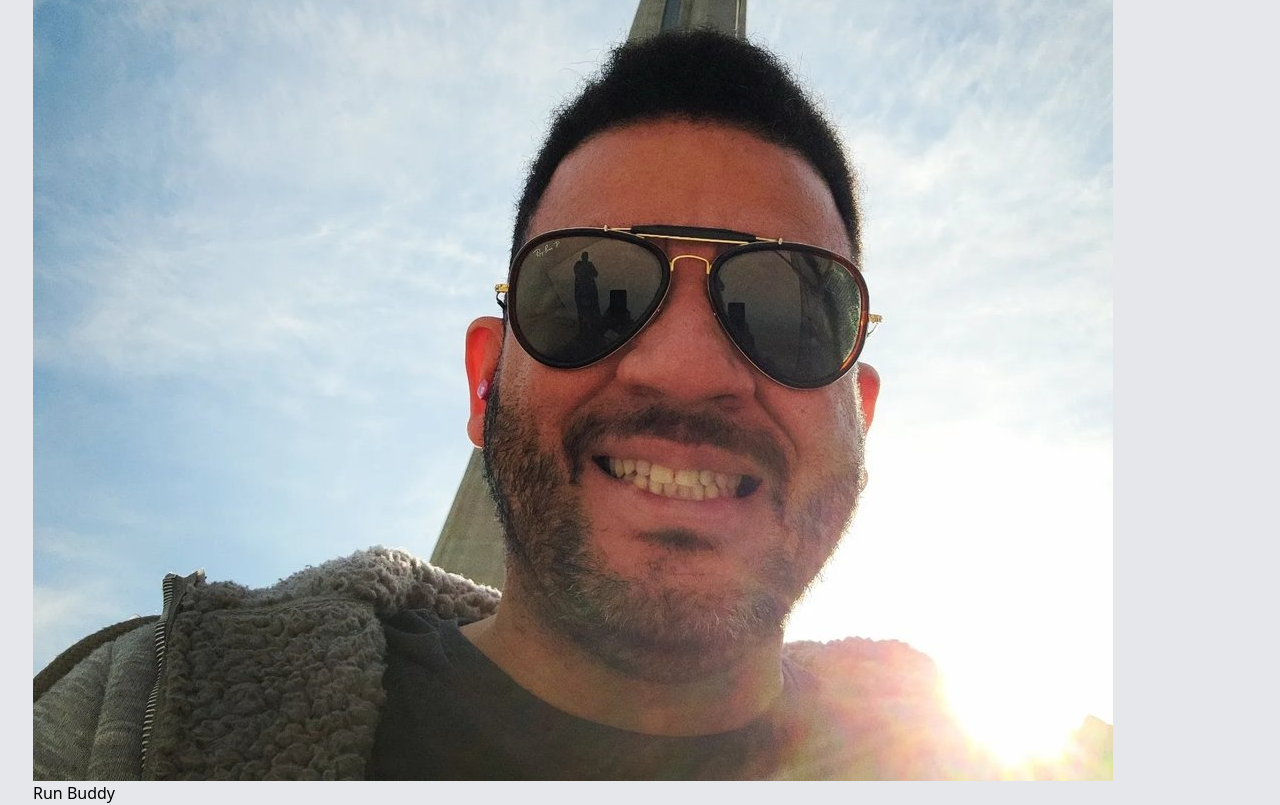
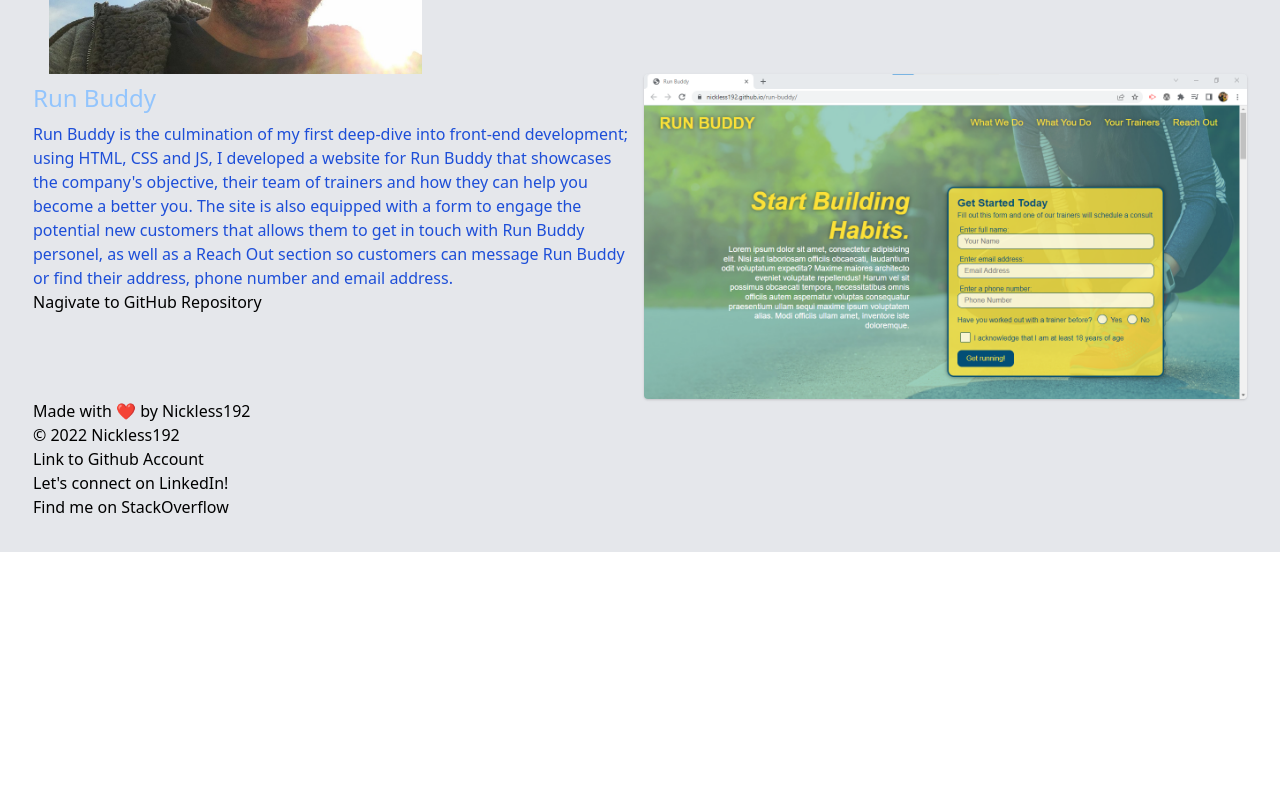
Before and after one commit to nickless192/nickless-react-portfolio, a React (Create React App) app: page / in a window 1280 px wide. Shown: the part 600-1405 px from the top of the page. After the commit the page ends 1152 px from the top, so only its background shows below. Built offline with nearby package versions, Linux system fonts and the light colour scheme.

Commit message:
added styling

```diff
--- a/package.json
+++ b/package.json
@@ -5,6 +5,7 @@
   "homepage": "http://nickless192.github.io/nickless-react-portfolio",
   "dependencies": {
     "@craco/craco": "^6.4.5",
+    "@popperjs/core": "2.9.1",
     "@testing-library/user-event": "^13.5.0",
     "bootstrap": "^5.2.1",
     "postcss-flexbugs-fixes": "^5.0.2",
--- a/src/App.js
+++ b/src/App.js
@@ -51,7 +51,7 @@
 
   const [currentProject, setCurrentProject] = useState(projects[0]);
   return (
-    <div className="container mx-auto bg-gray-200 shadow border p-8 ">
+    <div className="mx-auto bg-gray-200 shadow border p-8 max-w-full h-auto">
       <Header
         projects= {projects}
         currentProject= {currentProject}
--- a/src/components/About/index.js
+++ b/src/components/About/index.js
@@ -30,7 +30,7 @@
                     </li>
                 </ul>
             </div>
-            <div>
+            <div className="w-6/12 sm:w-4/12 px-4">
                 <img src={profileImage} alt="Omar in front of the CN Tower in Toronto" id="profile-pic" />
             </div>
         </section>
--- a/src/components/Navigation/index.js
+++ b/src/components/Navigation/index.js
@@ -2,8 +2,23 @@
 import Dropdown from "react-bootstrap/Dropdown";
 import NavItem from 'react-bootstrap/NavItem';
 import NavLink from 'react-bootstrap/NavLink';
+import { createPopper } from "@popperjs/core";
 
-function Navigation ({currentProject, setCurrentProject, projects, sectionSelected, setSectionSelected}) {
+function Navigation({ currentProject, setCurrentProject, projects, sectionSelected, setSectionSelected }) {
+    // dropdown props
+    const [dropdownPopoverShow, setDropdownPopoverShow] = React.useState(false);
+    const btnDropdownRef = React.createRef();
+    const popoverDropdownRef = React.createRef();
+    const openDropdownPopover = () => {
+        createPopper(btnDropdownRef.current, popoverDropdownRef.current, {
+            placement: "bottom-start"
+        });
+        setDropdownPopoverShow(true);
+    };
+    const closeDropdownPopover = () => {
+        setDropdownPopoverShow(false);
+    };
+
     const [sections] = useState([
         {
             name: 'About Me'
@@ -14,26 +29,43 @@
         {
             name: 'Contact Me'
         }
-    ])
+    ]);
     return (
         <div>
             <nav className="navbar w-full flex flex-wrap items-center justify-between">
                 <ul className="w-full flex flex-wrap items-center justify-between">
-                    <li className={`${sectionSelected === "My Portfolio" && 'navActive'}`}>
-                        <Dropdown as={NavItem}>
-                            <Dropdown.Toggle className="text-blue font-bold" as={NavLink}>My Portfolio</Dropdown.Toggle>
-                            <Dropdown.Menu>
+                    <li>
+                        <div>
+                            <span
+                                className={`${sectionSelected === "My Portfolio" && 'navActive'} text-blue font-bold`}
+                                ref={btnDropdownRef}
+                                onClick={() => {
+                                    dropdownPopoverShow
+                                        ? closeDropdownPopover()
+                                        : openDropdownPopover();
+                                }}
+                            >
+                                My Portfolio
+                            </span>
+                            <div
+                                ref={popoverDropdownRef}
+                                className={
+                                    (dropdownPopoverShow ? "block " : "hidden ") +
+                                    "bg-white font-bold text-base z-50 float-left py-2 list-none text-left rounded shadow-lg mt-1"
+                                }
+                            >
                                 {projects.map((project, i) => (
-                                        <Dropdown.Item href="#" key={project.name}
+                                    <p href="#" key={project.name}
                                         onClick={(e) => {
                                             console.dir(e.target)
                                             setSectionSelected("My Portfolio");
                                             setCurrentProject(projects[i]);
+                                            closeDropdownPopover();
                                         }}
-                                        >{project.name}</Dropdown.Item>
+                                    >{project.name}</p>
                                 ))}
-                            </Dropdown.Menu>
-                        </Dropdown>
+                            </div>
+                        </div>
                     </li>
                     {sections.map((section) => (
                         <li
--- a/src/components/Project/index.js
+++ b/src/components/Project/index.js
@@ -3,11 +3,24 @@
 function Project({currentProject}) {
     const {name, description, screenshotURL, githubURL} = currentProject;
     return(
-        <section>
-            <h2>{name}</h2>
-            <p>{description}</p>
-            <img src={require(`../../assets/projects/${screenshotURL}-screenshot.png`)} alt={name} />
-            <a href={githubURL}>{githubURL}</a>
+        <section
+            className="flex flex-row">
+            <div
+                className="mr-2 w-1/2">
+                <h2
+                    className="text-blue-300 text-2xl my-2"
+                    >{name}</h2>
+                <p
+                    className="text-blue-700"
+                >{description}</p>
+                <a href={githubURL}>Nagivate to GitHub Repository</a>
+            </div>
+            <div
+            className="w-1/2">
+                <img
+                    className="shadow rounded max-w-full h-auto align-middle border-none"
+                    src={require(`../../assets/projects/${screenshotURL}-screenshot.png`)} alt={name} />
+            </div>
         </section>
     )
 }
--- a/src/index.css
+++ b/src/index.css
@@ -5,7 +5,7 @@
 :root {
   --primary-color: #2759ff;
   --secondary-color: #bce3ff;
-  --tertiary-color: #8400ff;
+  --tertiary-color: #030303;
 }
 
 body {
```
Also changed, not shown: 1 other file (tests, documents, lock files or other folders). Lines whose indentation alone changed are shown as unchanged.
